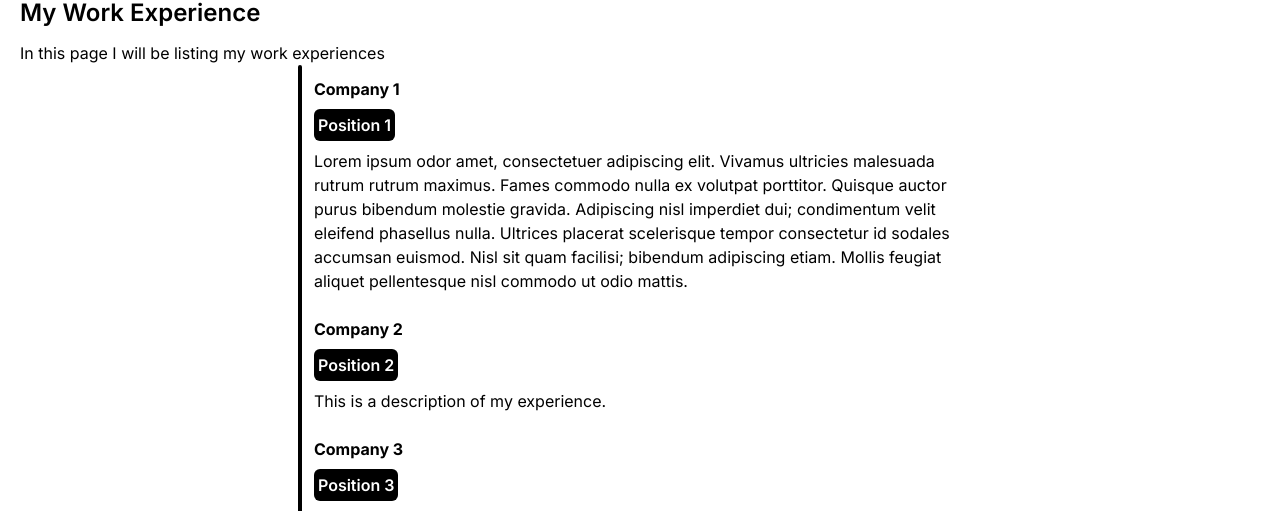
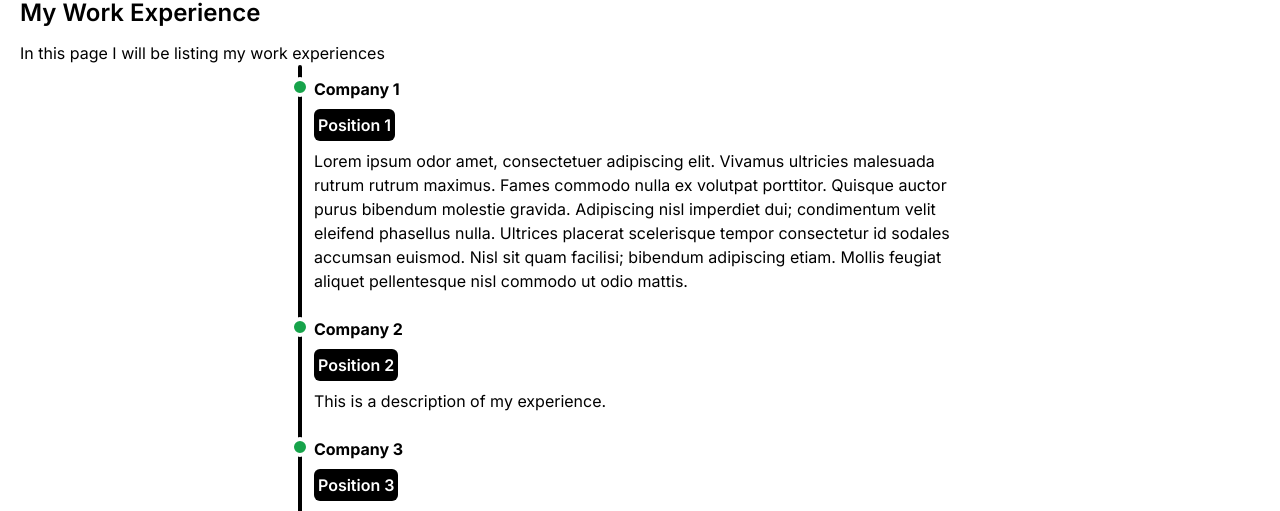
Before and after one commit to shayandelbari/my-portfolio, a SvelteKit app: page / in a window 1280 px wide. Shown: the part 271-782 px from the top of the page. Built offline with nearby package versions, Linux system fonts and the light colour scheme.

Commit message:
Added a circle next to the company title

```diff
--- a/src/routes/components/experienceCard.svelte
+++ b/src/routes/components/experienceCard.svelte
@@ -8,11 +8,15 @@
 <div class="flex w-fit flex-row">
 	<div
 		class="flex h-auto w-1 bg-black dark:bg-white
-		{index == 0 ? 'rounded-t-full' : 'rounded-none'}
-		{index == length - 1 ? 'rounded-b-full' : 'rounded-none'}"
+		{index == 0 ? 'rounded-t-full' : index == length - 1 ? 'rounded-b-full' : 'rounded-none'}"
 	></div>
 	<div class="flex h-fit w-auto flex-col rounded-md p-3">
-		<div class="font-bold">{experience.company}</div>
+		<div class="-mx-[24px] flex flex-row space-x-1">
+			<div
+				class="flex h-5 w-5 rounded-full border-4 border-white bg-green-600 dark:border-black"
+			></div>
+			<div class="flex font-bold">{experience.company}</div>
+		</div>
 		<div
 			class="mt-2 h-fit w-fit rounded-md bg-black p-1 font-semibold text-white dark:bg-white dark:text-black"
 		>
```
Also changed, not shown: 1 other file (tests, documents, lock files or other folders).
